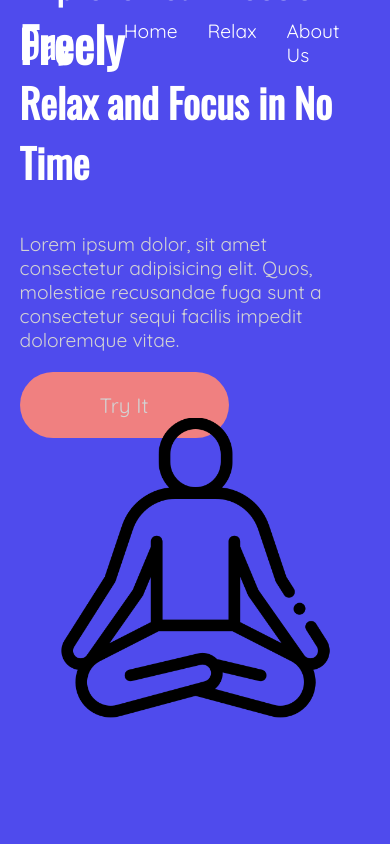
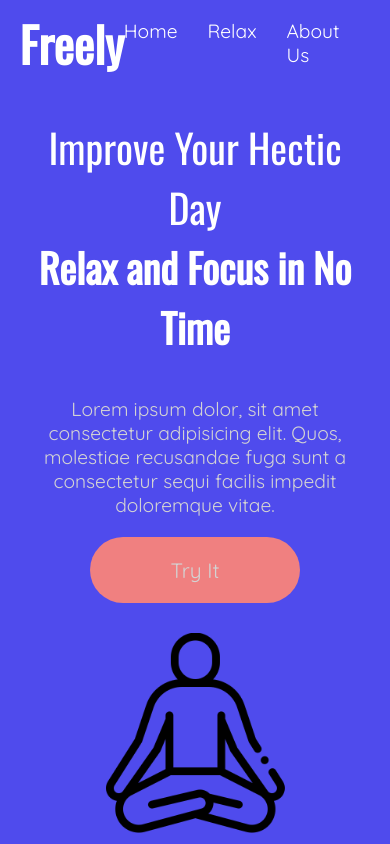
Before and after one commit to jlaluces123/Freely, a React (Create React App) app in the folder freely/: page / in a window 390 px wide. Built offline with nearby package versions, Linux system fonts and the light colour scheme.

Commit message:
Tablet View + Desktop: Responsiveness completed, going to work on the smaller mobile devices

```diff
--- a/freely/src/component/home/home.css
+++ b/freely/src/component/home/home.css
@@ -75,6 +75,22 @@
 
 @media (min-width: 768px) and (max-width: 1024px) and (orientation: landscape) {
 
+  .home__header {
+    font-size: 2.2rem;
+  }
+
+  .home__paragraph {
+    font-size: 1.1rem;
+  }
+
+  .home__btn {
+    padding: 20px 140px;
+  }
+
+  .home__img {
+    height: 200px;
+  }
+
 }
 
 /*
@@ -115,12 +131,22 @@
 
   .home {
     height: auto;
-    max-height: auto;
     flex-direction: column;
+    max-height: none;
+    margin-top: 30px;
+    text-align: center;
   }
 
   .col__50 {
-    width: 100%;
+    width: auto;
+  }
+
+  .home__left {
+    margin-bottom: 50px;
+  }
+
+  .home__img {
+    height: 200px;
   }
 
 }
```
